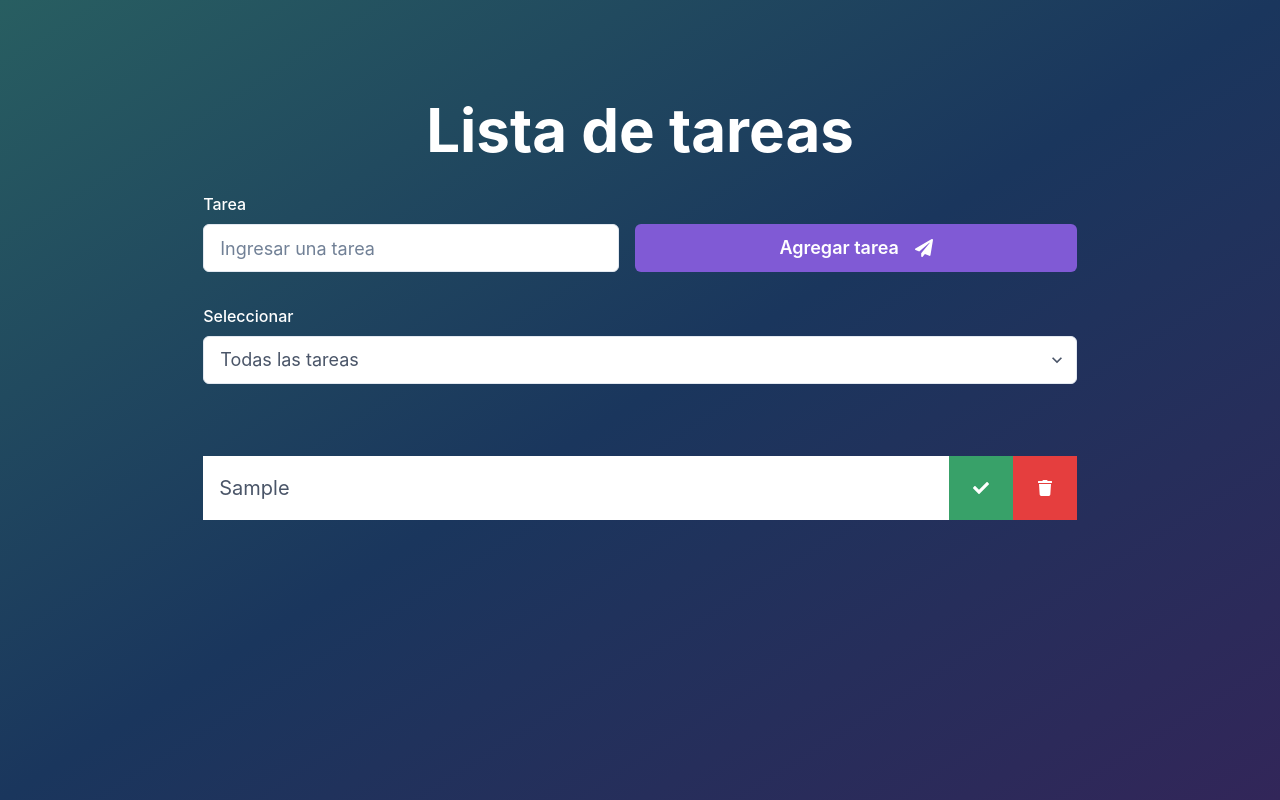
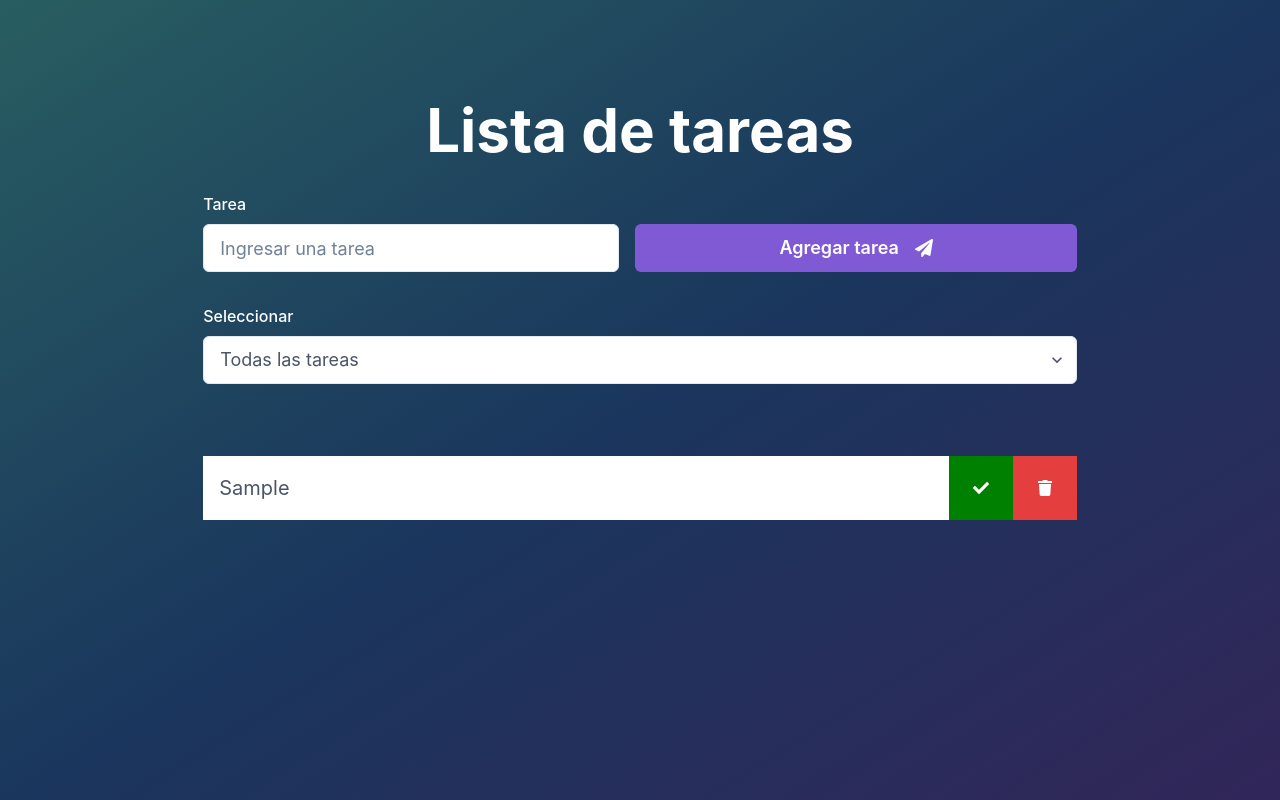
Before and after one commit to nerebattauz/To-Do-List, a React (Vite) app: page / in a window 1280 px wide. Both pictures are taken after typing "Sample" into the empty fields and a click on the button "Agregar tarea". Built offline with nearby package versions, Linux system fonts and the light colour scheme.

Commit message:
cambio color tilde

```diff
--- a/src/components/ItemList.jsx
+++ b/src/components/ItemList.jsx
@@ -26,7 +26,8 @@ const ItemList = ({ tasks, status, trash }) => {
           <div>
             {/* Botón marcar como completado */}
             <Button
-              colorScheme="green"
+              backgroundColor={task.completed ? "grey" : "green"}
+              _hover={{backgroundColor: "green.700"}}
               rounded="0"
               color="white"
               px="6"
```
Also changed, not shown: src/img-readme.png (added), 1 other file (tests, documents, lock files or other folders).
